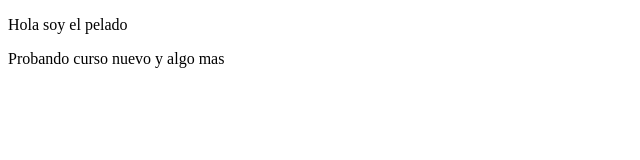
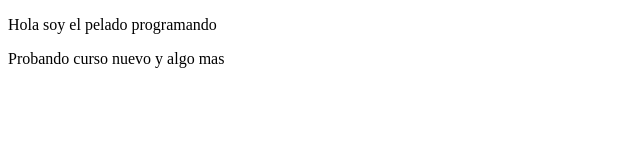
Before and after one commit to EstebanF2/proyectoDemoCursoPrework, a plain HTML site: page index.html in a window 1280 px wide. Shown: the whole page, without its empty margins (0-640 px from the left). Drawn offline with Linux system fonts and the light colour scheme.

Commit message:
cambios 2

```diff
--- a/index.html
+++ b/index.html
@@ -8,7 +8,7 @@
 </head>
 <body>
     <p>
-        Hola soy el pelado
+        Hola soy el pelado programando
     </p>
     <article>
         Probando curso nuevo y algo mas
```
